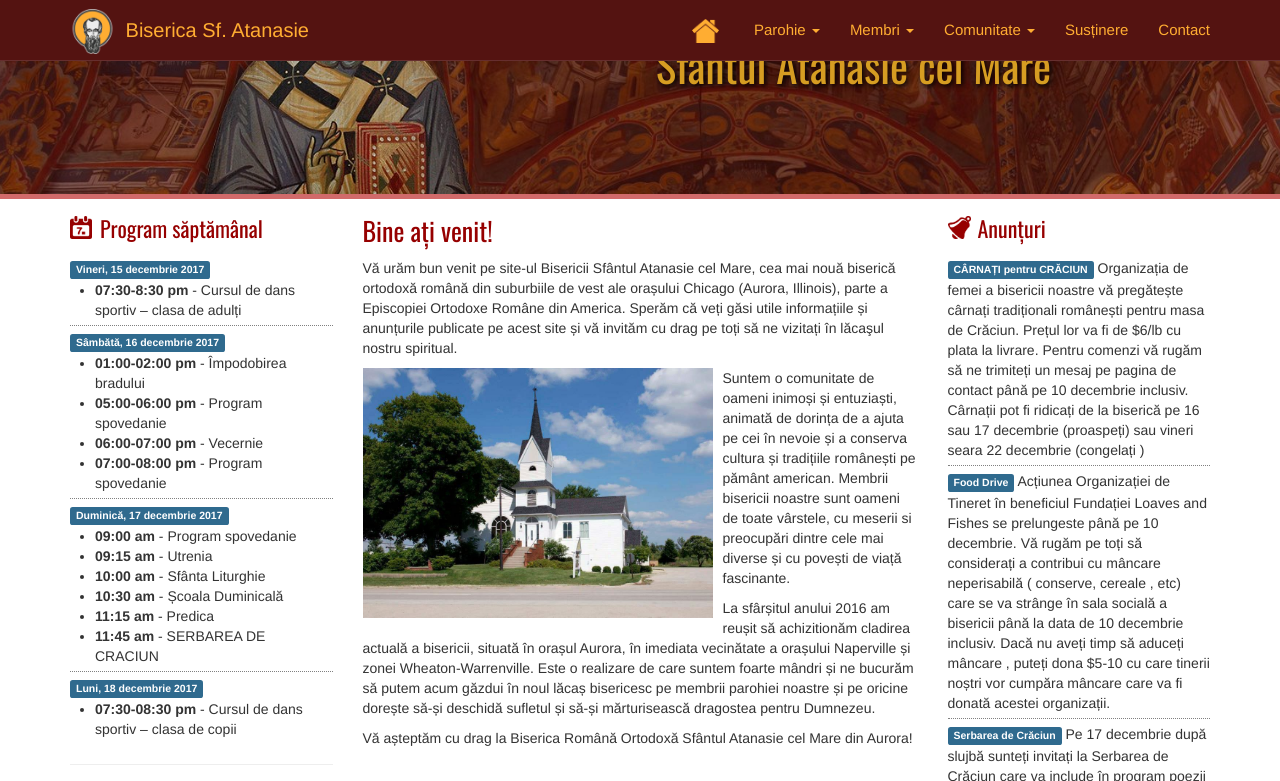
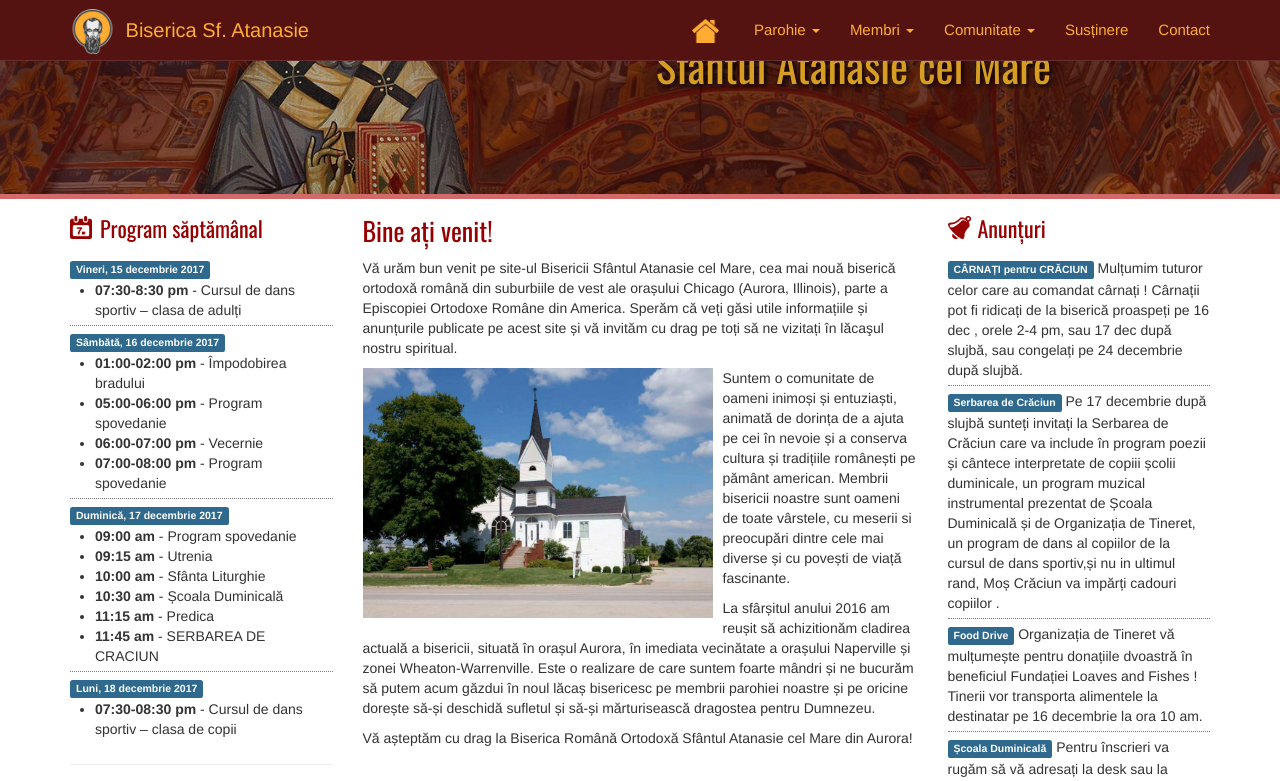
Before and after one commit to iulian787/sfat, a Jekyll site: the page built from ro/index.html, in a window 1280 px wide and 900 px high, scrolled down 216 px, cut to the strip 0-781 px from the top of the window. Built offline with Jekyll 4.4.1, drawn with Linux system fonts in a browser that asks for light colours.

Commit message:
update ann

```diff
--- a/_includes/announcements-ro.md
+++ b/_includes/announcements-ro.md
@@ -1,5 +1,5 @@
-* <label>CÂRNAȚI pentru CRĂCIUN</label> Organizația de femei a bisericii noastre vă pregătește cârnați tradiționali românești pentru masa de Crăciun. Prețul lor va fi de $6/lb cu plata la livrare. Pentru comenzi vă rugăm să ne trimiteți un mesaj pe pagina de contact până pe 10 decembrie inclusiv. Cârnații pot fi ridicați de la biserică pe 16 sau 17 decembrie (proaspeți) sau vineri seara 22 decembrie (congelați )
-* <label>Food Drive</label> Acțiunea  Organizației de Tineret în beneficiul Fundației Loaves and Fishes se prelungeste până pe 10 decembrie. Vă rugăm pe toți să considerați a contribui cu mâncare neperisabilă ( conserve, cereale , etc) care se va strânge în sala socială a bisericii până la data de 10 decembrie inclusiv. Dacă nu aveți timp să aduceți mâncare , puteți dona $5-10 cu care tinerii noștri vor cumpăra mâncare care va fi donată acestei organizații.
+* <label>CÂRNAȚI pentru CRĂCIUN</label> Mulțumim tuturor celor care au comandat cârnați ! Cârnații pot fi ridicați de la biserică proaspeți pe 16 dec , orele 2-4 pm, sau 17 dec după slujbă, sau congelați pe 24 decembrie după slujbă.
 * <label>Serbarea de Crăciun</label> Pe 17 decembrie după slujbă sunteți invitați la Serbarea de Crăciun care va include în program poezii și cântece interpretate de copiii școlii duminicale, un program muzical instrumental prezentat de Școala Duminicală și de Organizația de Tineret, un program de dans al copiilor de la cursul de dans sportiv,și nu in ultimul rand, Moș Crăciun va impărți cadouri copiilor .
+* <label>Food Drive</label> Organizația de Tineret vă mulțumește pentru donațiile dvoastră în beneficiul Fundației Loaves and Fishes ! Tinerii vor transporta alimentele la destinatar pe 16 decembrie la ora 10 am.
 * <label>Școala Duminicală</label>  Pentru înscrieri va rugăm să vă adresați la desk sau la profesoarele școlii duminicale. În cadrul acestor cursuri, copiii îşi vor îmbogăţi cunoştinţele despre viaţa spirituală şi credinţa ortodoxă, vor învața poezii, vor desena și se vor juca, sub atenta supraveghere a profesorilor noștri cu experienta în domeniu și vechime la școala noastră și/sau în învățământ. <a href="{{ site.baseurl }}/ro/scoala-duminicala.html"><strong>Vezi&nbsp;detalii</strong></a>
 * <label>Curs de dans sportiv</label> Biserica Sf. Atanasie găzduiește cursul de dans sportiv (Ballroom Dance) condus de binecunoscuta antrenoare de dans Dana Lefter Anghelescu. Cursul se adresează atât adulților cât și copiilor. <a href="{{ site.baseurl }}/ro/curs-de-dans.html"><strong>Vezi&nbsp;detalii</strong></a>
```
